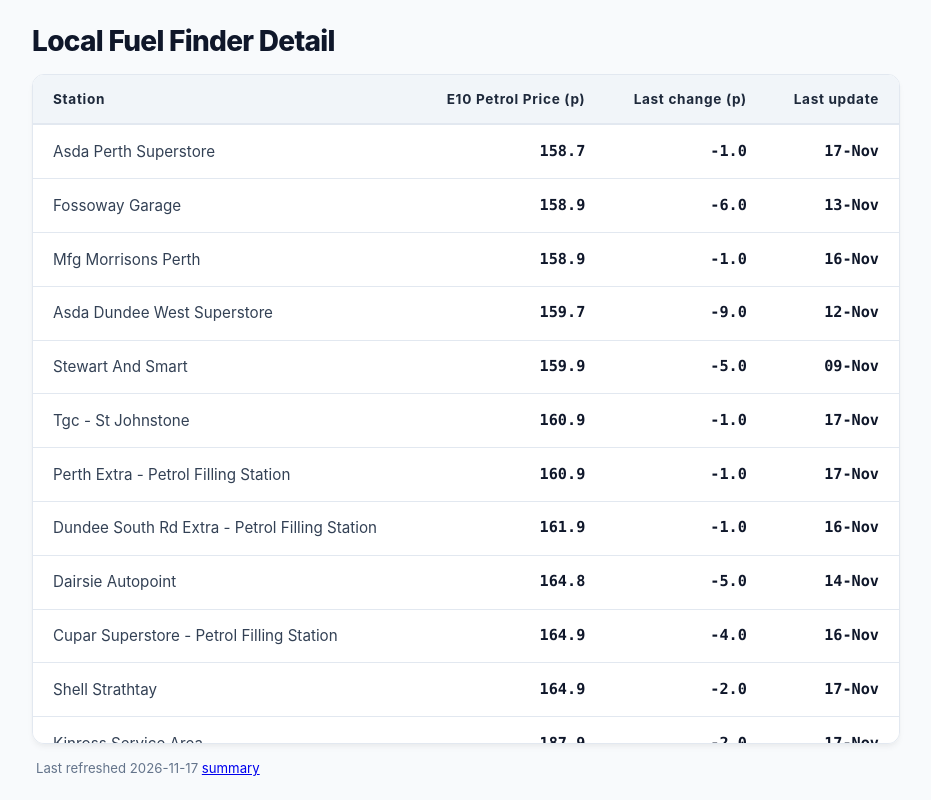
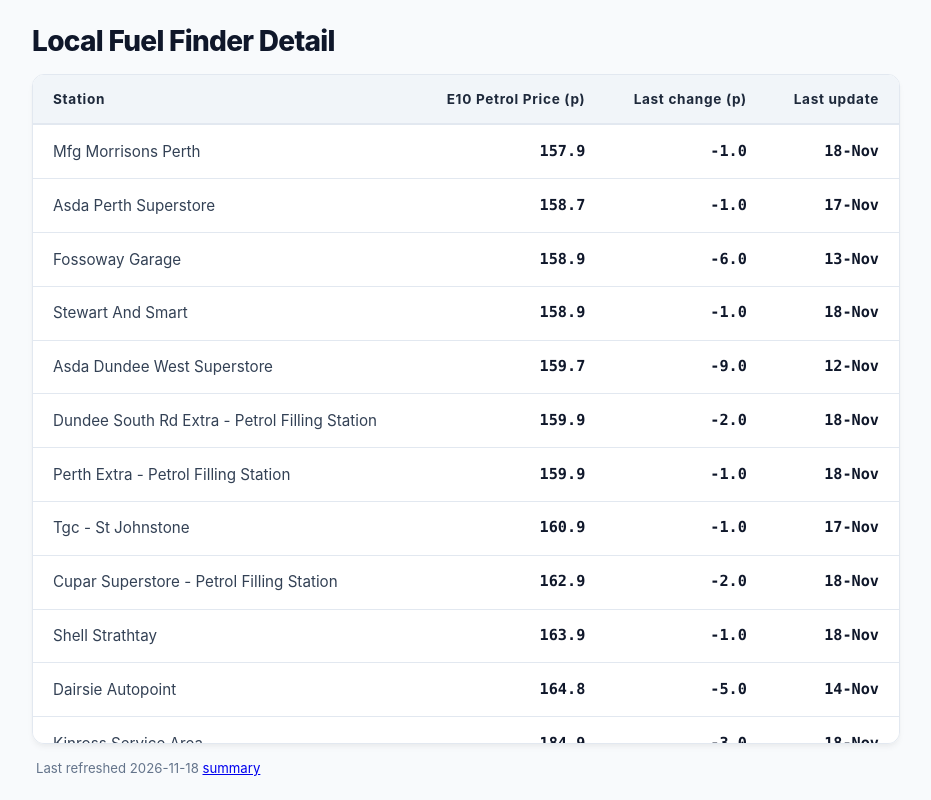
Before and after one commit to ChrisCryptoTrust/fuelFinder, a plain HTML site: page detail.html in a window 1280 px wide. Shown: the whole page, without its empty margins (174-1105 px from the left). Drawn offline with Linux system fonts and the light colour scheme.

Commit message:
Regular daily update

```diff
--- a/detail.html
+++ b/detail.html
@@ -139,6 +139,14 @@
       <tbody>
 
         <tr>
+          <td>Mfg Morrisons Perth</td>
+          <td class="price-cell">157.9</td>
+          <td class="price-cell">-1.0</td>
+          <td class="price-cell">18-Nov</td>
+        </tr>
+        <tr>
+
+        <tr>
           <td>Asda Perth Superstore</td>
           <td class="price-cell">158.7</td>
           <td class="price-cell">-1.0</td>
@@ -155,10 +163,10 @@
         <tr>
 
         <tr>
-          <td>Mfg Morrisons Perth</td>
+          <td>Stewart And Smart</td>
           <td class="price-cell">158.9</td>
           <td class="price-cell">-1.0</td>
-          <td class="price-cell">16-Nov</td>
+          <td class="price-cell">18-Nov</td>
         </tr>
         <tr>
 
@@ -171,10 +179,18 @@
         <tr>
 
         <tr>
-          <td>Stewart And Smart</td>
+          <td>Dundee South Rd Extra - Petrol Filling Station</td>
           <td class="price-cell">159.9</td>
-          <td class="price-cell">-5.0</td>
-          <td class="price-cell">09-Nov</td>
+          <td class="price-cell">-2.0</td>
+          <td class="price-cell">18-Nov</td>
+        </tr>
+        <tr>
+
+        <tr>
+          <td>Perth Extra - Petrol Filling Station</td>
+          <td class="price-cell">159.9</td>
+          <td class="price-cell">-1.0</td>
+          <td class="price-cell">18-Nov</td>
         </tr>
         <tr>
 
@@ -187,18 +203,18 @@
         <tr>
 
         <tr>
-          <td>Perth Extra - Petrol Filling Station</td>
-          <td class="price-cell">160.9</td>
-          <td class="price-cell">-1.0</td>
-          <td class="price-cell">17-Nov</td>
+          <td>Cupar Superstore - Petrol Filling Station</td>
+          <td class="price-cell">162.9</td>
+          <td class="price-cell">-2.0</td>
+          <td class="price-cell">18-Nov</td>
         </tr>
         <tr>
 
         <tr>
-          <td>Dundee South Rd Extra - Petrol Filling Station</td>
-          <td class="price-cell">161.9</td>
+          <td>Shell Strathtay</td>
+          <td class="price-cell">163.9</td>
           <td class="price-cell">-1.0</td>
-          <td class="price-cell">16-Nov</td>
+          <td class="price-cell">18-Nov</td>
         </tr>
         <tr>
 
@@ -211,26 +227,10 @@
         <tr>
 
         <tr>
-          <td>Cupar Superstore - Petrol Filling Station</td>
-          <td class="price-cell">164.9</td>
-          <td class="price-cell">-4.0</td>
-          <td class="price-cell">16-Nov</td>
-        </tr>
-        <tr>
-
-        <tr>
-          <td>Shell Strathtay</td>
-          <td class="price-cell">164.9</td>
-          <td class="price-cell">-2.0</td>
-          <td class="price-cell">17-Nov</td>
-        </tr>
-        <tr>
-
-        <tr>
           <td>Kinross Service Area</td>
-          <td class="price-cell">187.9</td>
-          <td class="price-cell">-2.0</td>
-          <td class="price-cell">17-Nov</td>
+          <td class="price-cell">184.9</td>
+          <td class="price-cell">-3.0</td>
+          <td class="price-cell">18-Nov</td>
         </tr>
         <tr>
 
@@ -238,7 +238,7 @@
     </table>
   </div>
 
-  <p class="timestamp">Last refreshed 2026-11-17   <a href="index.html">summary</a></p>
+  <p class="timestamp">Last refreshed 2026-11-18   <a href="index.html">summary</a></p>
 </div>
 
 </body>
```
Also changed, not shown: index.html (+21 -21 lines), 1 other file.
